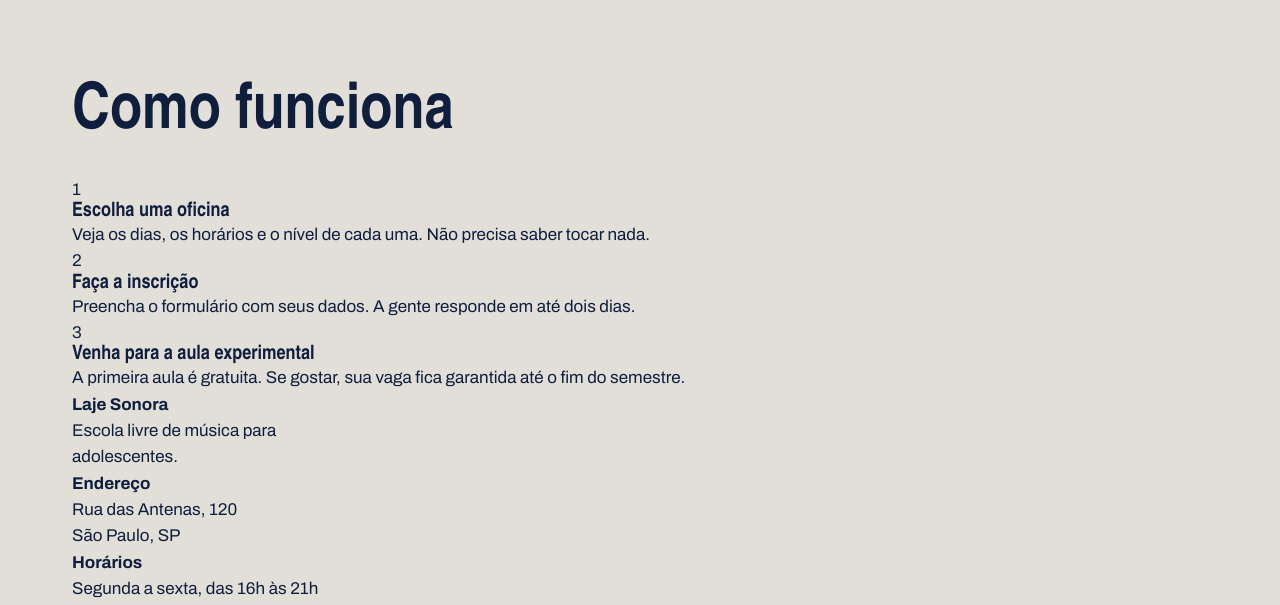
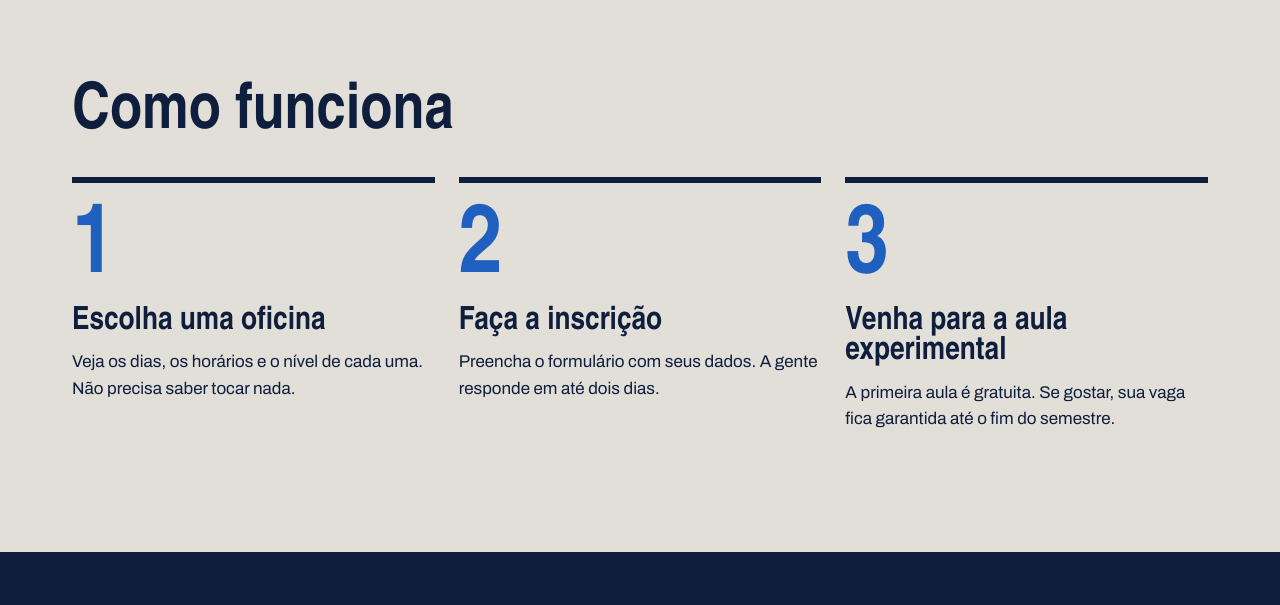
Before and after one commit to Marcelo-Souza-max/Laje_Sonora, a plain HTML site: page index.html in a window 1280 px wide. Shown: the part 1800-2405 px from the top of the page. Drawn offline with Linux system fonts and the light colour scheme; a web font is replaced by a local one.

Commit message:
Página inicial pronta

```diff
--- a/index.css
+++ b/index.css
@@ -193,3 +193,47 @@ h1,h2, h3 {
     display: flex;
     justify-content: space-between;
 }
+
+.passos {
+  display: flex;
+  gap: 24px;
+}
+
+.passo {
+    border-top: 6px solid var(--tinta);
+    padding-top: 20px;
+    flex: 1;
+}
+
+.passo-numero {
+    font-family: var(--fonte-cartaz);
+    font-size: 96px;
+    font-weight: 900;
+    line-height: 1;
+    color: var(--caixa-dagua);
+}
+
+.passo h3 {
+    font-size: 32px;
+    margin-block: 8px 12px;
+}
+
+.rodape {
+    margin-top: 120px;
+    background: var(--tinta);
+    color: var(--concreto);
+    padding: 56px;
+}
+
+.rodape-colunas {
+    display: flex;
+    gap: 40px;
+    flex: 1;
+}
+
+.rodape h4{
+    font-family: var(--fonte-cartaz);
+    font-size: 28px;
+    color: var(--fita);
+    margin-bottom: 12px;
+}
```
Also changed, not shown: inscricao.css (added), inscricao.html (added), instrucao.css (deleted), instrucao.html (deleted).
